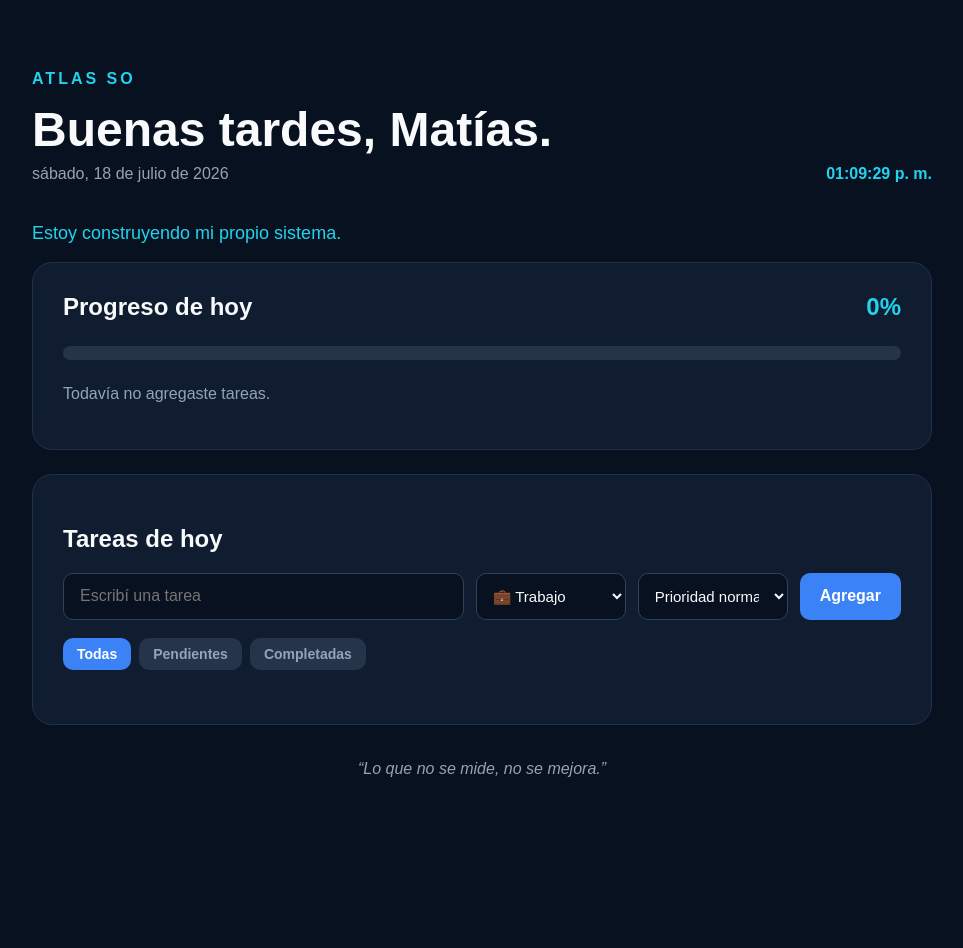
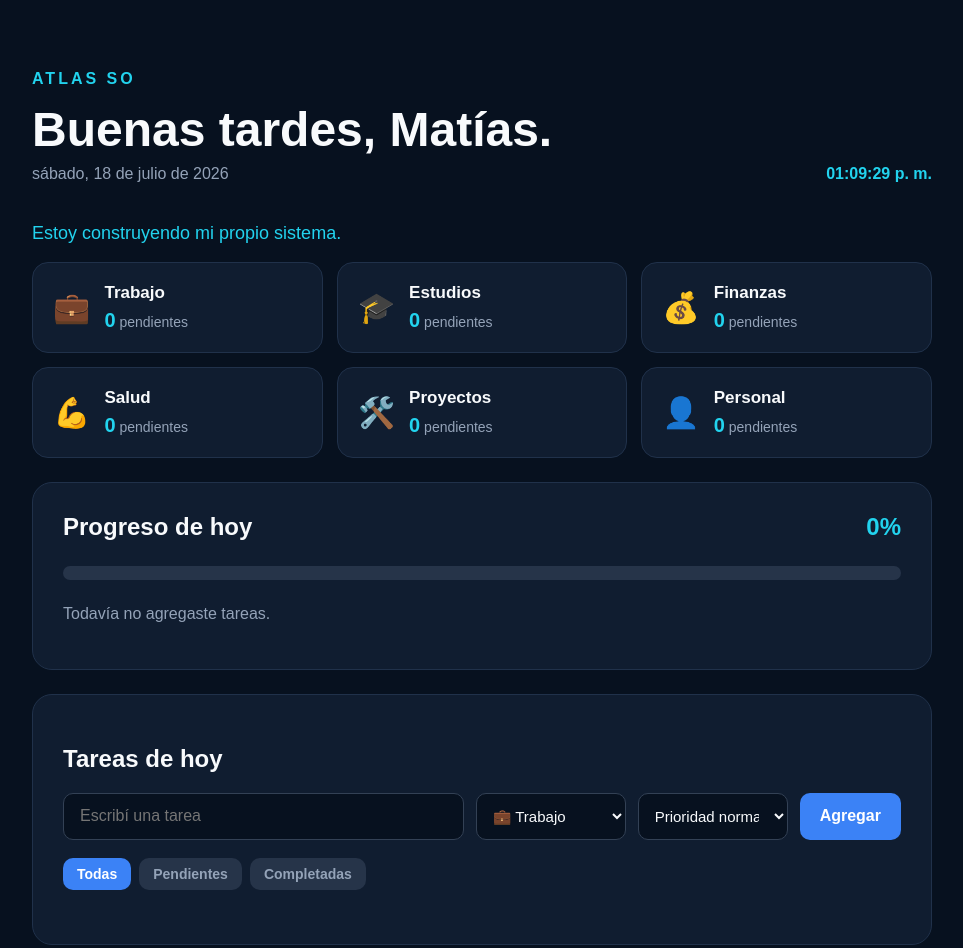
Before and after one commit to matipy-rgb/ATLAS-SO, a plain HTML site: page index.html in a window 1280 px wide. Shown: the top 948 px of the page, without its empty margins (158-1121 px from the left). Before the commit the page ends 864 px from the top, so only its background shows below. Drawn offline with Linux system fonts and the light colour scheme.

Commit message:
Add category dashboard modules

```diff
--- a/index.html
+++ b/index.html
@@ -22,7 +22,73 @@
 </div>
             <p class="intro">Estoy construyendo mi propio sistema.</p>
         </header>
+<section class="module-grid" aria-label="Resumen por categoría">
+    <article class="module-card">
+        <span class="module-icon">💼</span>
+        <div>
+            <h2>Trabajo</h2>
+            <p>
+                <strong data-category-count="work">0</strong>
+                pendientes
+            </p>
+        </div>
+    </article>
 
+    <article class="module-card">
+        <span class="module-icon">🎓</span>
+        <div>
+            <h2>Estudios</h2>
+            <p>
+                <strong data-category-count="study">0</strong>
+                pendientes
+            </p>
+        </div>
+    </article>
+
+    <article class="module-card">
+        <span class="module-icon">💰</span>
+        <div>
+            <h2>Finanzas</h2>
+            <p>
+                <strong data-category-count="finance">0</strong>
+                pendientes
+            </p>
+        </div>
+    </article>
+
+    <article class="module-card">
+        <span class="module-icon">💪</span>
+        <div>
+            <h2>Salud</h2>
+            <p>
+                <strong data-category-count="health">0</strong>
+                pendientes
+            </p>
+        </div>
+    </article>
+
+    <article class="module-card">
+        <span class="module-icon">🛠️</span>
+        <div>
+            <h2>Proyectos</h2>
+            <p>
+                <strong data-category-count="projects">0</strong>
+                pendientes
+            </p>
+        </div>
+    </article>
+
+    <article class="module-card">
+        <span class="module-icon">👤</span>
+        <div>
+            <h2>Personal</h2>
+            <p>
+                <strong data-category-count="personal">0</strong>
+                pendientes
+            </p>
+        </div>
+    </article>
+</section>
         <section class="status-card">
             <div class="status-heading">
                 <h2>Progreso de hoy</h2>
--- a/script.js
+++ b/script.js
@@ -62,7 +62,20 @@ function updateProgress() {
             `${completedTasks} de ${totalTasks} tareas completadas.`;
     }
 }
+function updateModuleCounts() {
+    const counters =
+        document.querySelectorAll("[data-category-count]");
 
+    counters.forEach(function (counter) {
+        const category = counter.dataset.categoryCount;
+
+        const pendingTasks = tasks.filter(function (task) {
+            return task.category === category && !task.completed;
+        }).length;
+
+        counter.textContent = pendingTasks;
+    });
+}
 function renderTasks() {
     taskList.innerHTML = "";
 
@@ -101,6 +114,7 @@ function renderTasks() {
     });
 
     updateProgress();
+updateModuleCounts();
 }
 
 function addTask() {
--- a/styles.css
+++ b/styles.css
@@ -319,3 +319,57 @@ button:disabled {
         width: 100%;
     }
 }
+.module-grid {
+    display: grid;
+    grid-template-columns: repeat(3, 1fr);
+    gap: 14px;
+    margin-bottom: 24px;
+}
+
+.module-card {
+    display: flex;
+    align-items: center;
+    gap: 14px;
+    padding: 20px;
+    border: 1px solid #20314a;
+    border-radius: 16px;
+    background: var(--card);
+    transition: transform 0.2s ease, border-color 0.2s ease;
+}
+
+.module-card:hover {
+    border-color: var(--primary);
+    transform: translateY(-3px);
+}
+
+.module-icon {
+    font-size: 30px;
+}
+
+.module-card h2 {
+    margin: 0 0 6px;
+    font-size: 17px;
+}
+
+.module-card p {
+    margin: 0;
+    color: var(--muted);
+    font-size: 14px;
+}
+
+.module-card strong {
+    color: var(--secondary);
+    font-size: 20px;
+}
+
+@media (max-width: 800px) {
+    .module-grid {
+        grid-template-columns: repeat(2, 1fr);
+    }
+}
+
+@media (max-width: 500px) {
+    .module-grid {
+        grid-template-columns: 1fr;
+    }
+}
```
